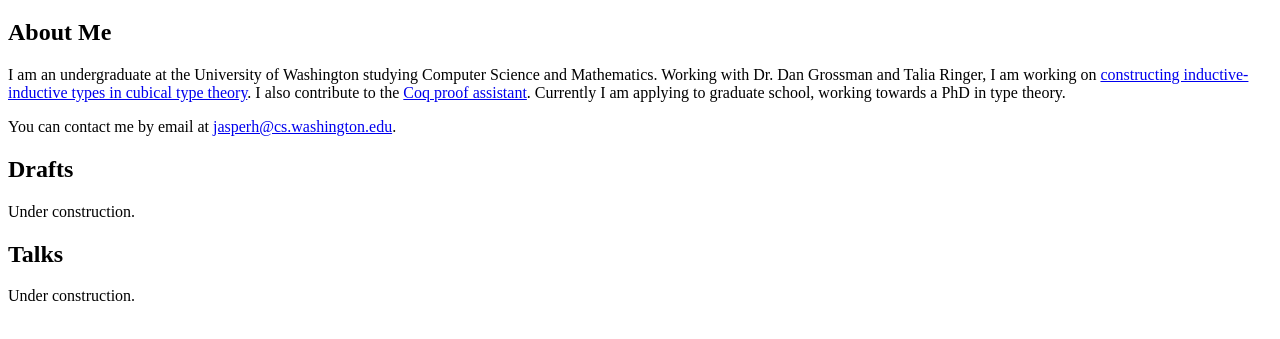
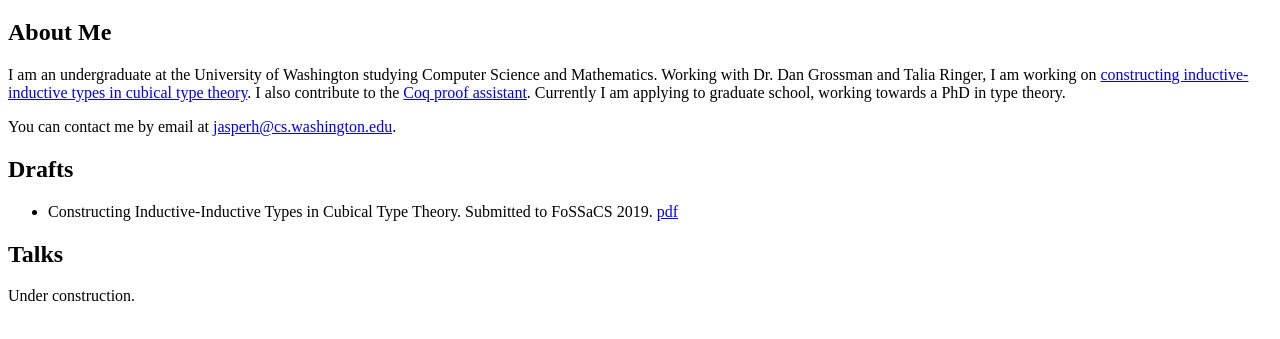
Before and after one commit to jashug/jashug.github.io, a plain HTML site: page index.html in a window 1280 px wide. Shown: the part 61-400 px from the top of the page. Drawn offline with Linux system fonts and the light colour scheme.

Commit message:
Add ConstructingII paper

```diff
--- a/index.html
+++ b/index.html
@@ -26,7 +26,9 @@ You can contact me by email at <a href="mailto:jasperh@cs.washington.edu">jasper
 
 <h2>Drafts</h2>
 
-Under construction.
+<ul>
+  <li>Constructing Inductive-Inductive Types in Cubical Type Theory. Submitted to FoSSaCS 2019. <a href="/papers/ConstructingII.pdf">pdf</a>
+</ul>
 
 <h2>Talks</h2>
 
```
Also changed, not shown: 1 other file.
